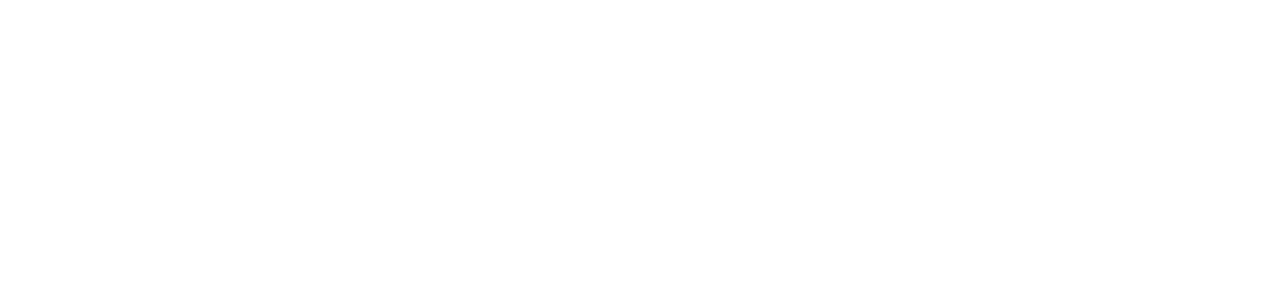
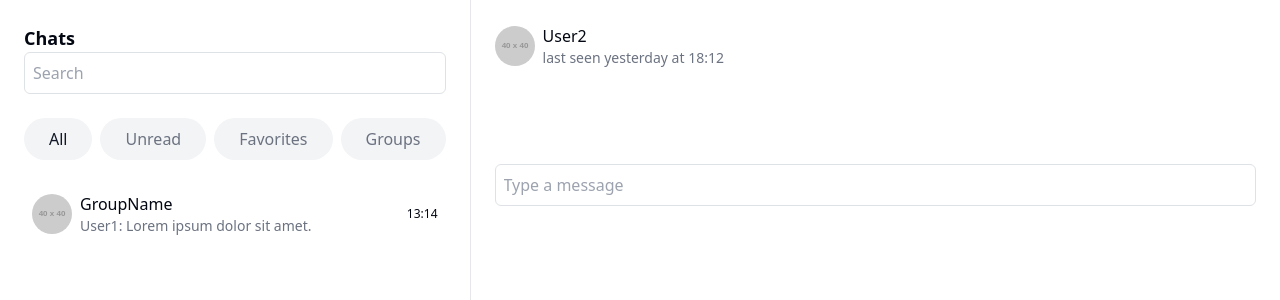
Before and after one commit to OshithRoshantha/Vibez-client, a React (Vite) app: page /Dashboard in a window 1280 px wide. Before the commit this address had no page. Shown: the top 300 px of the page. Built offline with nearby package versions, Linux system fonts and the light colour scheme.

Commit message:
feat: add Dashboard page and navigation from Signin

```diff
--- a/src/App.jsx
+++ b/src/App.jsx
@@ -1,6 +1,7 @@
 import { BrowserRouter as Router, Route, Routes } from 'react-router-dom';
 import Signin from './Pages/Signin';
 import Signup from './Pages/Signup';
+import Dashboard from './Pages/Dashboard';
 
 function App() {
   return (
@@ -9,6 +10,7 @@
         <Routes>
           <Route path='/' element={<Signin/>} />
           <Route path='/Signup' element={<Signup/>} />
+          <Route path='/Dashboard' element={<Dashboard/>} />
         </Routes>
       </Router>
     </>
--- /dev/null
+++ b/src/Pages/Dashboard.jsx
@@ -0,0 +1,44 @@
+import React from 'react'
+import './Styles/Dashboard.css'
+
+export default function Dashboard() {
+return (
+    <div className='dashboard-conatiner'>
+        <div className="flex h-screen bg-background text-foreground">
+            <div className="border-r border-border p-4 chats-column">
+                <h2 className="text-lg font-semibold">Chats</h2>
+                <input type="text" placeholder="Search" className="w-full p-2 border border-border rounded mb-4" />
+                <div className="flex space-x-2 mb-4">
+                    <button className="bg-accent text-accent-foreground px-4 py-2 rounded-full">All</button>
+                    <button className="bg-muted text-muted-foreground px-4 py-2 rounded-full hover:bg-muted/80">Unread</button>
+                    <button className="bg-muted text-muted-foreground px-4 py-2 rounded-full hover:bg-muted/80">Favorites</button>
+                    <button className="bg-muted text-muted-foreground px-4 py-2 rounded-full hover:bg-muted/80">Groups</button>
+                </div>
+                <div className="space-y-2">
+                    <div className="flex items-center p-2 hover:bg-muted rounded">
+                        <img src="https://placehold.co/40x40" alt="User" className="rounded-full mr-2" />
+                        <div>
+                            <div className="font-medium">GroupName</div>
+                            <div className="text-sm text-muted-foreground">User1: Lorem ipsum dolor sit amet.</div>
+                        </div>
+                        <span className="ml-auto text-xs">13:14</span>
+                    </div>
+                </div>
+            </div>
+            <div className="flex-1 p-4 messages-column">
+                <div className="flex items-center mb-4">
+                    <img src="https://placehold.co/40x40" alt="User" className="rounded-full mr-2" />
+                    <div>
+                        <div className="font-medium">User2</div>
+                        <div className="text-sm text-muted-foreground">last seen yesterday at 18:12</div>
+                    </div>
+                </div>
+                <div className="bg-card p-4 rounded-lg space-y-2"></div>
+                <div className="mt-4">
+                    <input type="text" placeholder="Type a message" className="w-full p-2 border border-border rounded" />
+                </div>
+            </div>
+        </div>
+    </div>
+)
+}
--- a/src/Pages/Signin.jsx
+++ b/src/Pages/Signin.jsx
@@ -33,6 +33,10 @@
     }, 400);
   }
 
+  function navDashboard() {
+      navigate('/Dashboard');
+  }
+
   return (
     <div className={`main-container ${swiped ? 'swiped' : ''}`}>
         <div className='left-side'>
@@ -49,7 +53,7 @@
                     <CardDescription>
                         Welcome to <img src={mainLogo} className='text-logo' alt='Main Logo'/>
                     </CardDescription>
-                    <CardTitle className='card-heading'>{swiped ? 'Sign Up' : 'Sign In'}</CardTitle>  {/* Conditionally render */}
+                    <CardTitle className='card-heading'>{swiped ? 'Sign Up' : 'Sign In'}</CardTitle>
                 </CardHeader>
                 <CardContent>
                     {swiped ? (
@@ -87,7 +91,7 @@
                             <Input className='rounded-custom-md input-group' type="email" id="email" placeholder="Jhon@example.com" />
                             <Label htmlFor="email">Enter your password</Label>
                             <Input className='rounded-custom-md input-group' type="password" id="email" placeholder="Password" />
-                            <Button className='sign-in-btn-main rounded-custom-md' onClick={() => { handleSwipe(); }}>Sign In</Button>
+                            <Button className='sign-in-btn-main rounded-custom-md' onClick={() => { handleSwipe(); navDashboard();}}>Sign In</Button>
                         </>
                     )}
                 </CardContent>
--- /dev/null
+++ b/src/Pages/Styles/Dashboard.css
@@ -0,0 +1,10 @@
+.chats-column{
+
+}
+.messages-column{
+
+}
+.dashboard-conatiner{
+    width: 100vw;
+    height: 100vh;
+}
```
